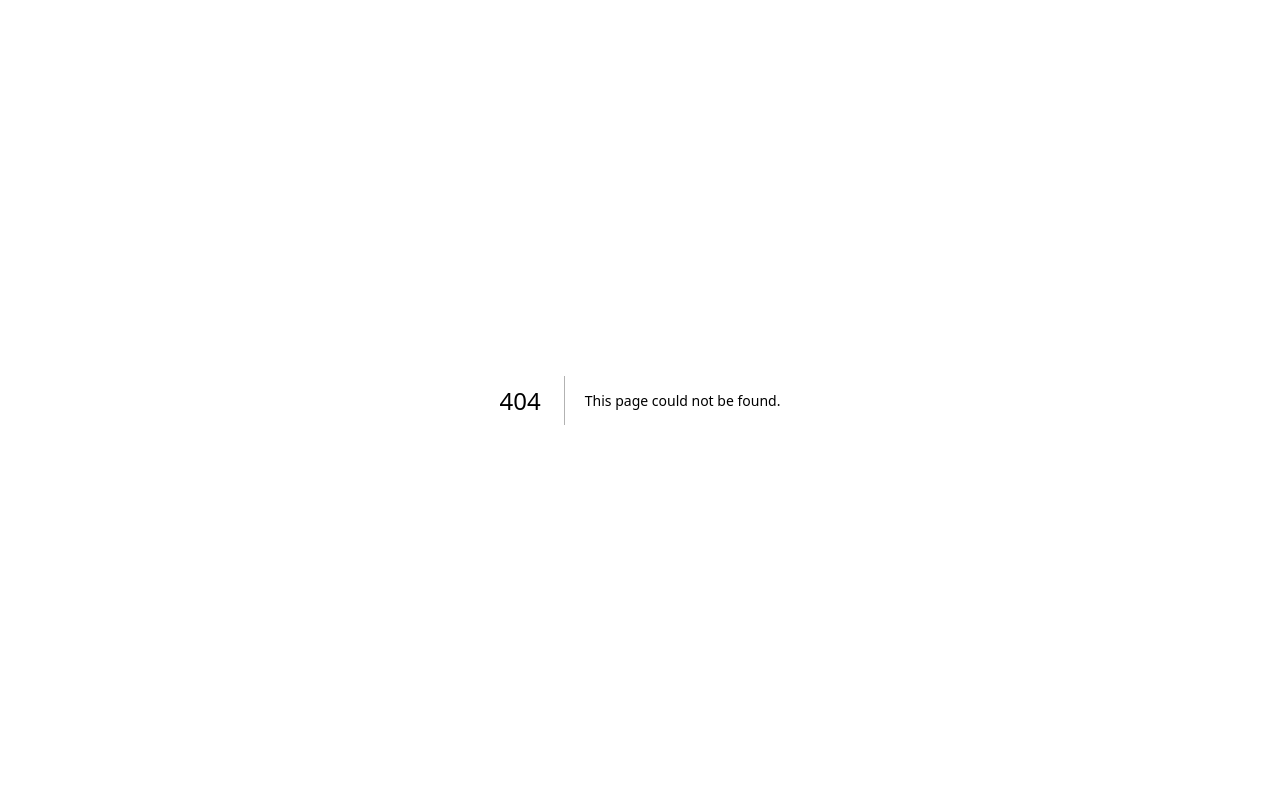
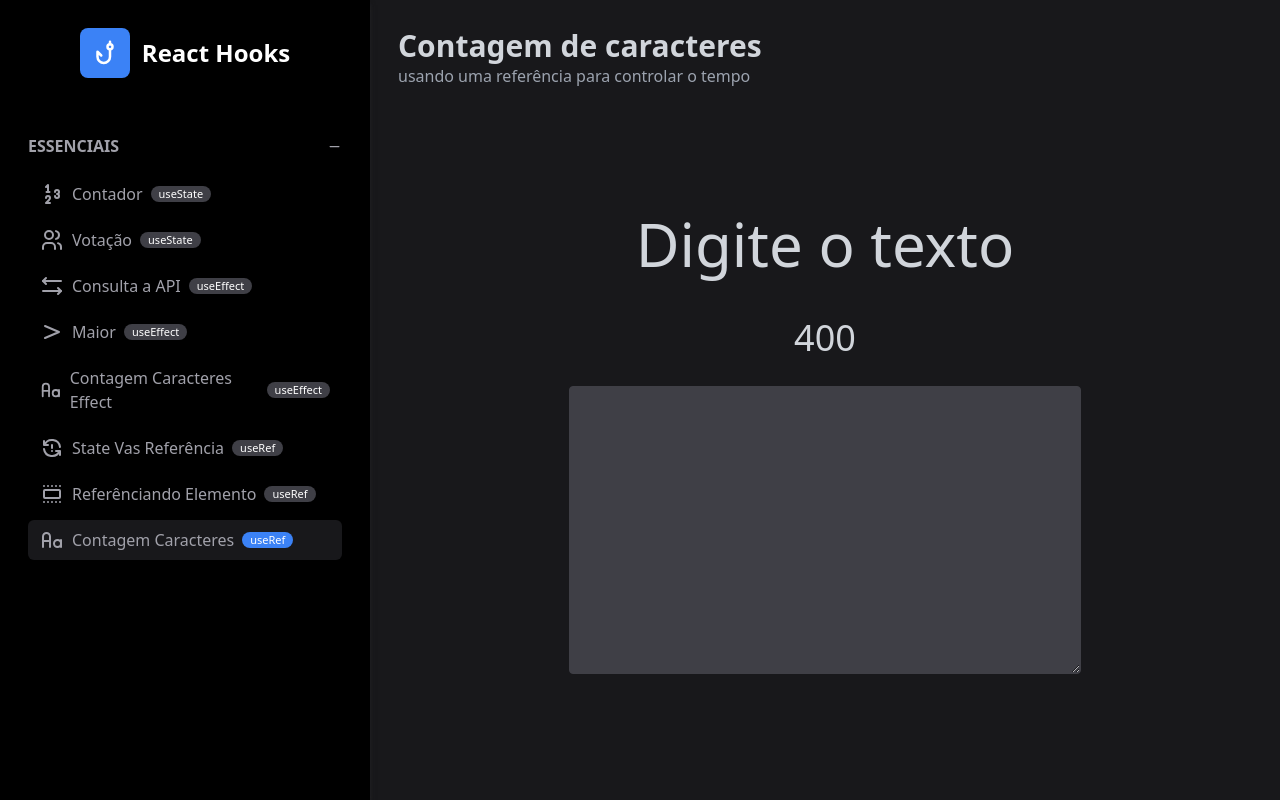
Before and after one commit to maryson011/repo-js, a Next.js app in the folder FundamentosReact/react-hooks/: page /essenciais/contagemCaracteresRef in a window 1280 px wide. Before the commit this address had no page. Built offline with nearby package versions, Linux system fonts and the light colour scheme.

Commit message:
feat: useRef #3 (react-hooks)

```diff
--- a/FundamentosReact/react-hooks/src/components/template/MenuPrincipal.tsx
+++ b/FundamentosReact/react-hooks/src/components/template/MenuPrincipal.tsx
@@ -19,6 +19,7 @@ export default function MenuPrincipal() {
                 {titulo: "Contagem Caracteres Effect", url: "/essenciais/contagemCaracteresEffect", tag: "useEffect", icone: <IconLetterCase/>},
                 {titulo: "State Vas Referência", url: "/essenciais/stateVsRef", tag: "useRef", icone: <IconRefreshAlert/>},
                 {titulo: "Referênciando Elemento", url: "/essenciais/refElemento", tag: "useRef", icone: <IconSection/>},
+                {titulo: "Contagem Caracteres", url: "/essenciais/contagemCaracteresRef", tag: "useRef", icone: <IconLetterCase/>},
             ],
         },
     ];
--- /dev/null
+++ b/FundamentosReact/react-hooks/src/pages/essenciais/contagemCaracteresRef.tsx
@@ -0,0 +1,31 @@
+import Display from "@/components/template/Display";
+import Pagina from "@/components/template/Pagina";
+import { useRef, useState } from "react";
+
+export default function(){
+    const quantidadeCaracteres = 400
+    const [caracteresRestantes, setCaracteresRestantes] = useState(quantidadeCaracteres)
+    const refTexto = useRef<any>()
+    const contador = useRef<any>()
+
+    function iniciaContador(){
+        clearTimeout(contador.current)
+        contador.current = setTimeout(()=> {
+            let quantidadeCaracteresDigitados = refTexto.current.value.length
+            setCaracteresRestantes(quantidadeCaracteres - quantidadeCaracteresDigitados)
+        }, 1000)
+    }
+
+    return(<Pagina titulo="Contagem de caracteres" subtitulo="usando uma referência para controlar o tempo">
+        <Display texto="Digite o texto" textoComplementar={`${caracteresRestantes}`} />
+        <textarea
+        ref={refTexto}
+        onInput={iniciaContador}
+            className={`
+                border border-zinc-700 bg-zinc-700
+                text-white text-2xl w-3/5 h-72
+                rounded p-5
+            `}
+        ></textarea>
+    </Pagina>)
+}
```
